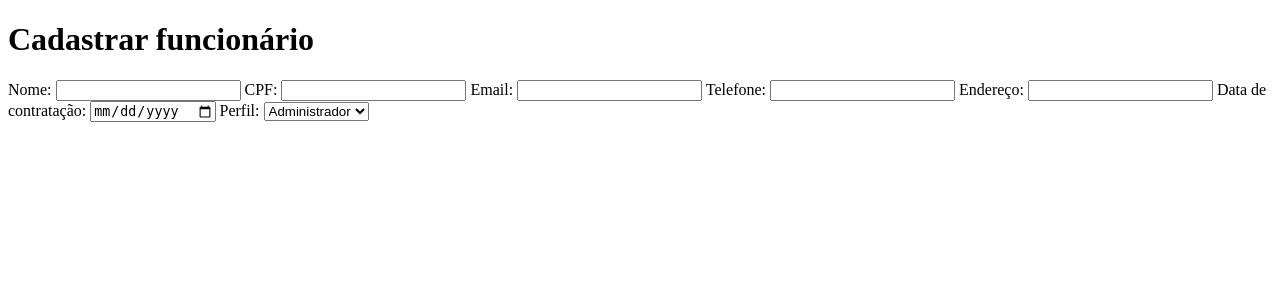
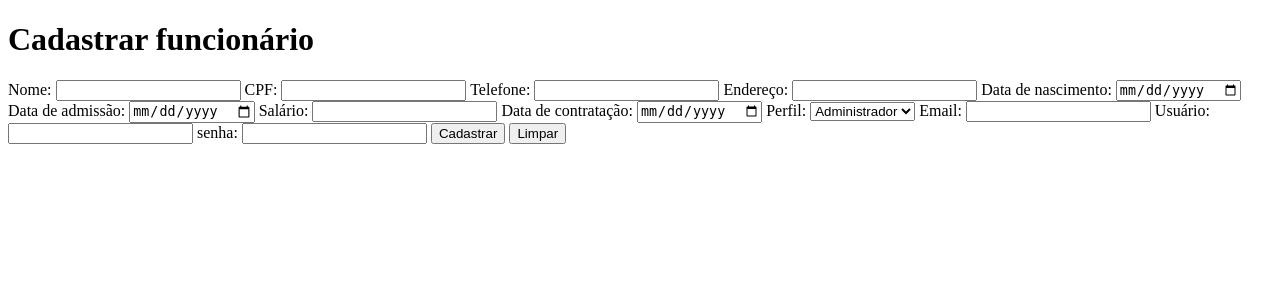
Before and after one commit to Caioairesd/Projeto-Senai-Atlas, a PHP site: page /app/views/funcionario/criar_funcionario.php in a window 1280 px wide. Shown: the top 300 px of the page. Run offline with PHP 8.4, Linux system fonts and the light colour scheme.

Commit message:
Feat:
Estrutura Html de cadastro funcionário OK

```diff
--- a/Estoque_jogos/app/views/funcionario/criar_funcionario.php
+++ b/Estoque_jogos/app/views/funcionario/criar_funcionario.php
@@ -4,7 +4,7 @@
 <head>
     <meta charset="UTF-8">
     <meta name="viewport" content="width=device-width, initial-scale=1.0">
-    <title>Document</title>
+    <title>Cadastrar funcionário</title>
 </head>
 
 <body>
@@ -17,14 +17,20 @@
         <label for="cpf">CPF:</label>
         <input type="text" id="cpf" name="cpf">
 
-        <label for="email">Email:</label>
-        <input type="email" id="email" name="email">
-
         <label for="telefone">Telefone:</label>
         <input type="tel" id="telefone" name="telefone">
 
         <label for="endereco">Endereço:</label>
         <input type="text" id="endereco" name="endereco">
+
+        <label for="data_nascimento">Data de nascimento:</label>
+        <input type="date" id="data_nascimento" name="data_nascimento">
+
+        <label for="data_admissao">Data de admissão:</label>
+        <input type="date" id="data_admissao" name="data_admissao">
+
+        <label for="salario">Salário:</label>
+        <input type="text" id="salario" name="salario">
 
         <label for="data_contratacao">Data de contratação:</label>
         <input type="date" id="data_contratacao" name="data_contratacao">
@@ -36,11 +42,17 @@
 
         </select>
 
+        <label for="email">Email:</label>
+        <input type="email" id="email" name="email">
 
+        <label for="usuario">Usuário:</label>
+        <input type="text" id="usuario" name="usuario">
 
+        <label for="senha">senha:</label>
+        <input type="text" id="senha" name="senha">
 
-
-
+        <button type="submit">Cadastrar</button>
+        <button type="reset">Limpar</button>
 
     </form>
 
```
